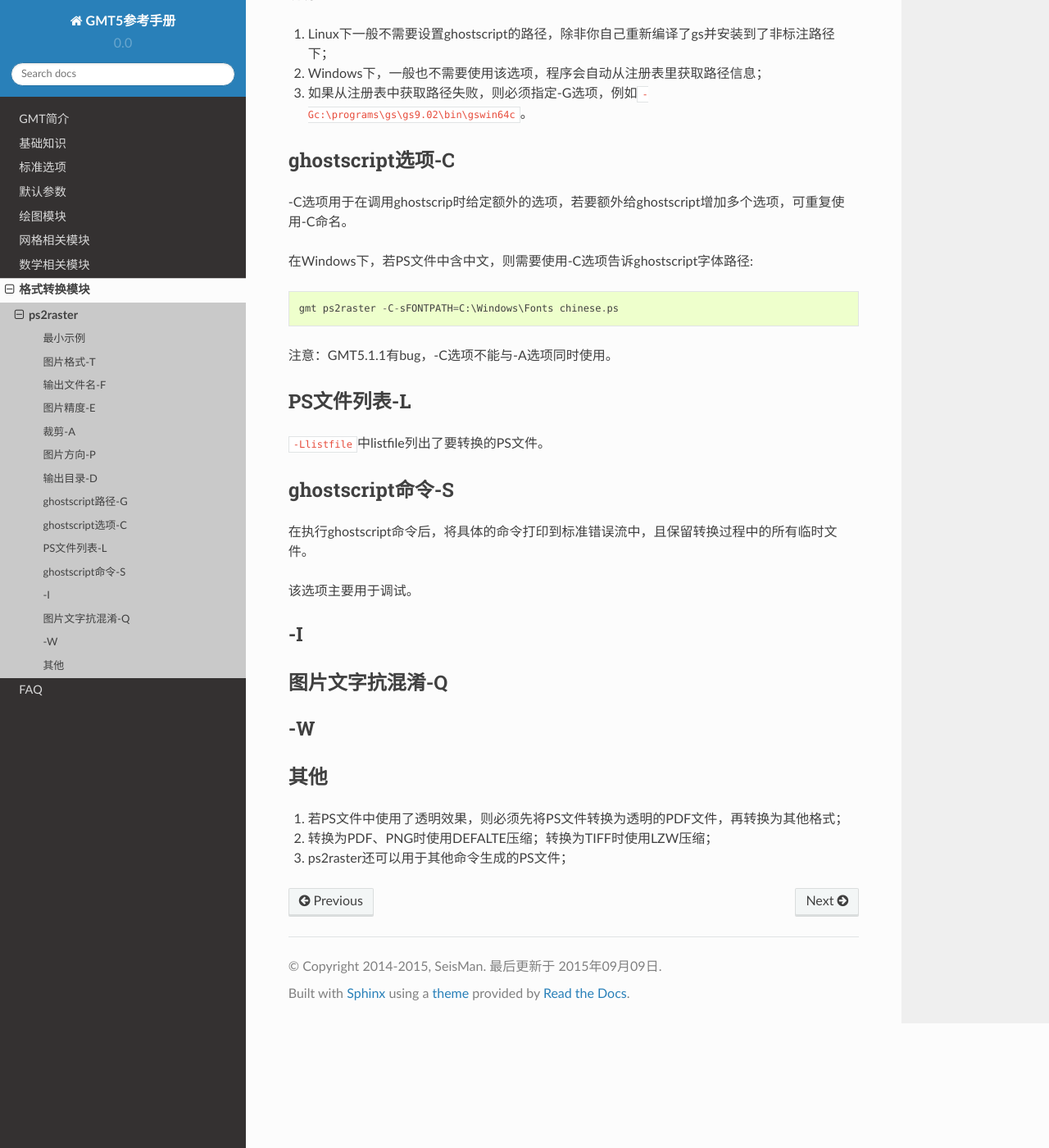
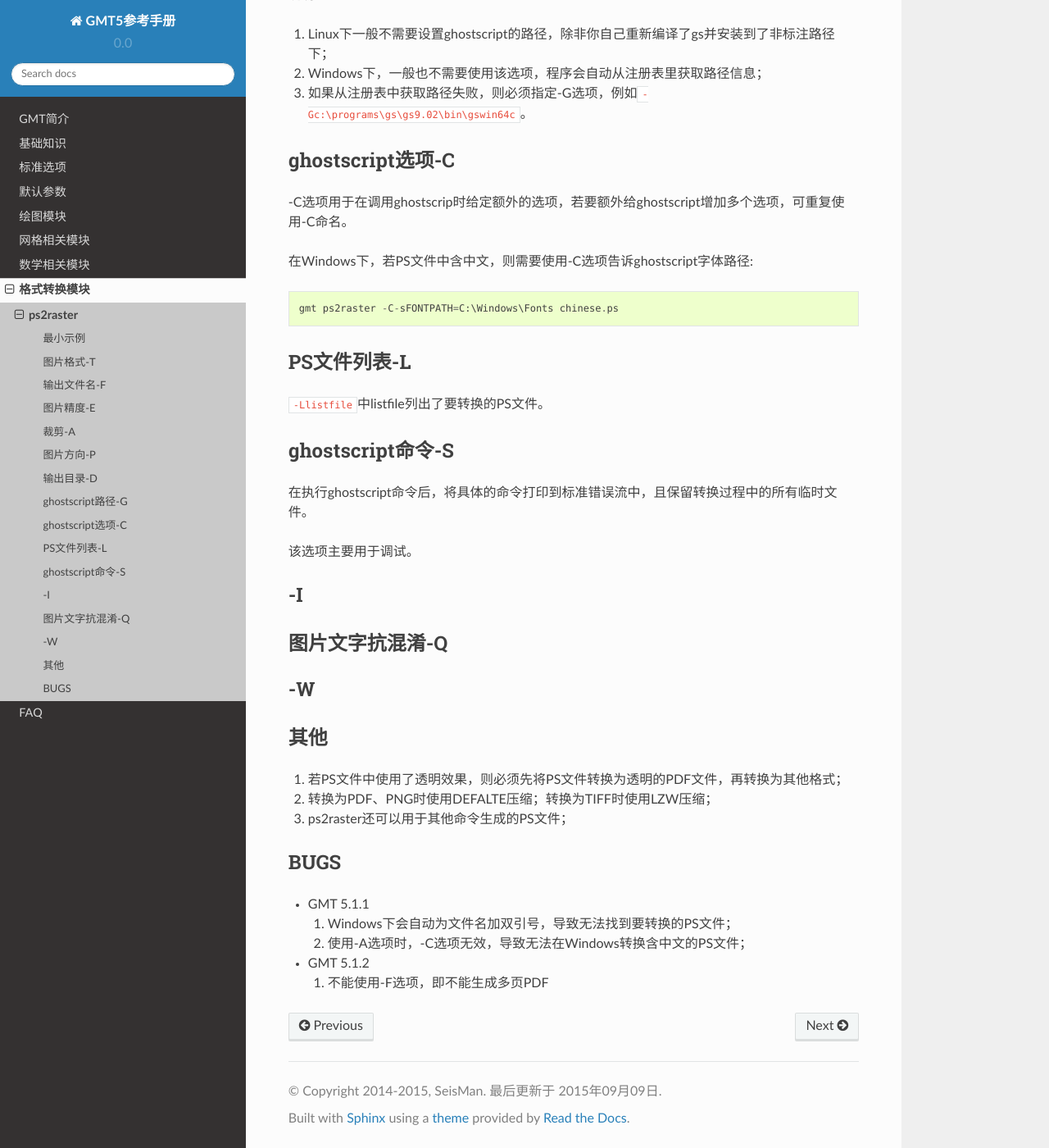
Before and after one commit to seisman/GMT5_Docs, a Sphinx documentation site: the page built from source/ps2raster.rst, in a window 1280 px wide and 1400 px high, scrolled down 3123 px. Shown: the whole window at 82% size. Built offline with Sphinx 7.4.7 and the Read the Docs theme 2.0.0, drawn with Linux system fonts in a browser that asks for light colours.

Commit message:
add bugs

```diff
--- a/source/ps2raster.rst
+++ b/source/ps2raster.rst
@@ -130,7 +130,6 @@ ghostscript选项-C
 
     gmt ps2raster -C-sFONTPATH=C:\Windows\Fonts chinese.ps
 
-注意：GMT5.1.1有bug，-C选项不能与-A选项同时使用。
 
 PS文件列表-L
 ------------
@@ -160,3 +159,15 @@ ghostscript命令-S
 #. 若PS文件中使用了透明效果，则必须先将PS文件转换为透明的PDF文件，再转换为其他格式；
 #. 转换为PDF、PNG时使用DEFALTE压缩；转换为TIFF时使用LZW压缩；
 #. ps2raster还可以用于其他命令生成的PS文件；
+
+BUGS
+----
+
+- GMT 5.1.1
+
+  #. Windows下会自动为文件名加双引号，导致无法找到要转换的PS文件；
+  #. 使用-A选项时，-C选项无效，导致无法在Windows转换含中文的PS文件；
+
+- GMT 5.1.2
+
+  #. 不能使用-F选项，即不能生成多页PDF
```
Also changed, not shown: other parts of source/ps2raster.rst (+1 -1 lines).
